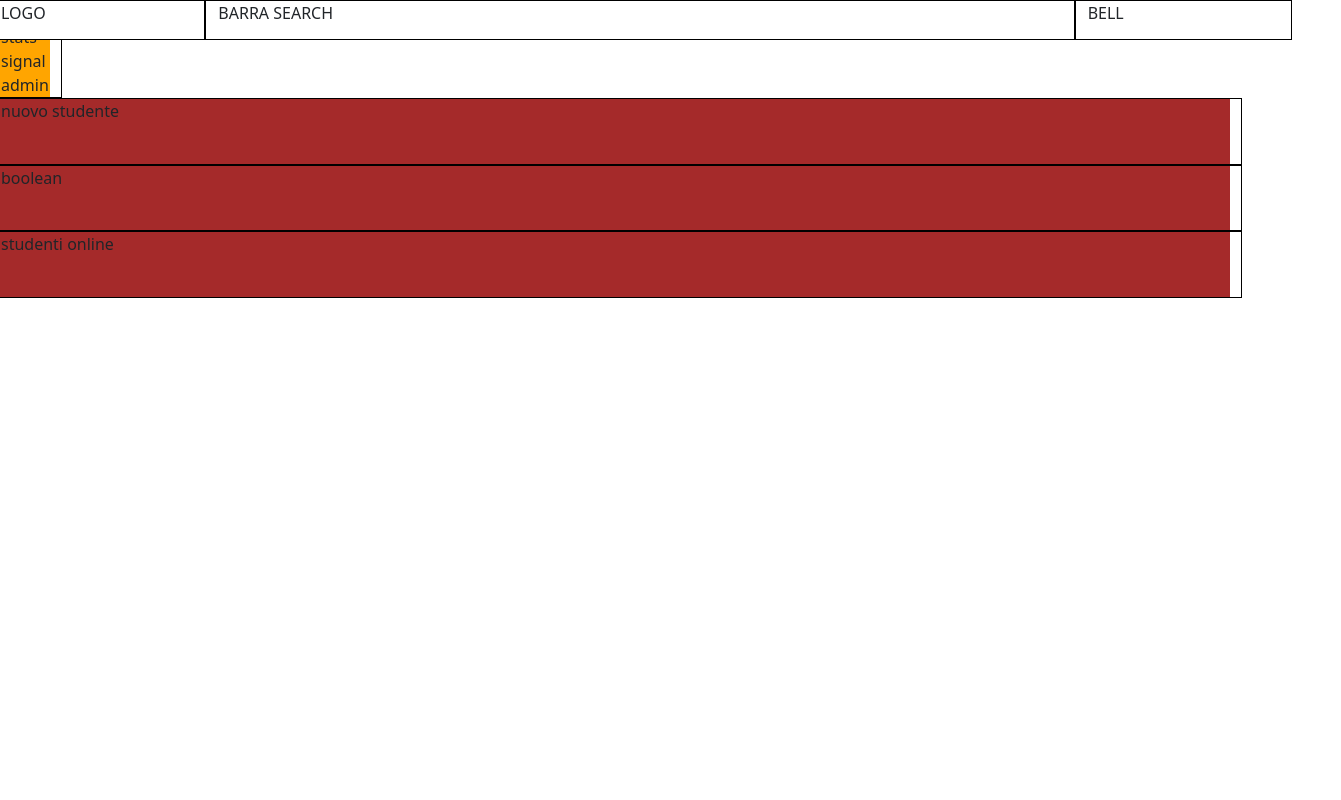
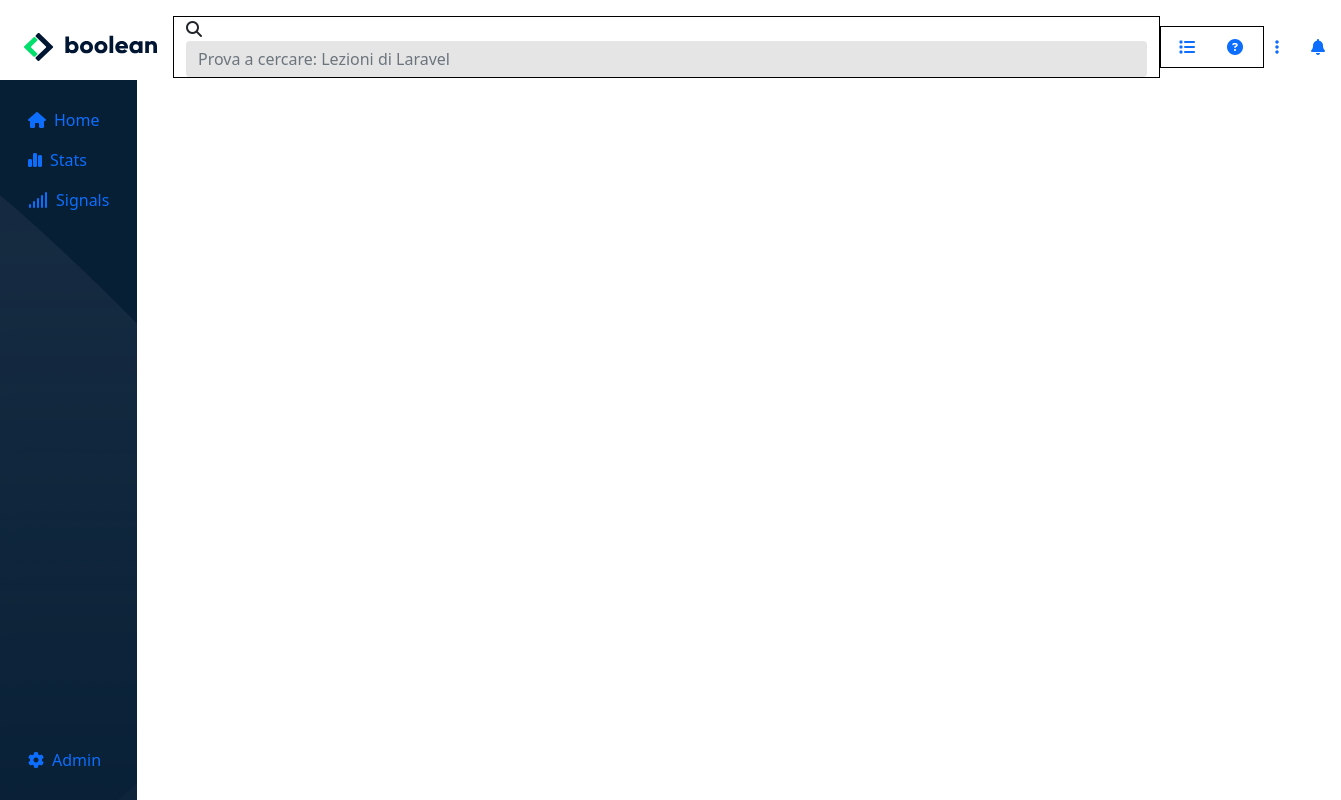
Before and after one commit to mirkettinho/html-css-bootstrap-dashboard, a plain HTML site: page index.html in a window 1280 px wide. Shown: the whole page, 1341 px wide, since content can reach past the window. Drawn offline with nearby package versions, Linux system fonts and the light colour scheme.

Commit message:
[add] header + sidebar

```diff
--- a/css/style.css
+++ b/css/style.css
@@ -1,49 +1,43 @@
 /* DEBUG */
 [class^="col"]{
-  /* background-color: red; */
   border: 1px solid black;
 }
 
-*{
-  padding: 0;
-  margin: 0;
-  box-sizing: border-box;
-}
+
 /* GENERAL */
-
-
-
-
 
 
 
 /* HEADER */
 header{
-  width: 100vw;
-  height: 40px;
-  background-color: white;
+  height: 80px;
 }
 
+header .logo{
+  width: 100%;
+  padding: 10px 0;
+}
 
+header .logo-small{
+  width: 100%;
+  max-height: 50px;
+}
 
-
-
+#search-bar{
+  background-color: #e5e5e5;
+}
 
 /* MAIN */
 main{
-  height: calc(100vh - 40px);
+  height: calc(100vh - 80px);
+  width: 100%;
+  overflow: hidden;
 }
 
-#vertical-navigation-bar{
-  /* height: calc(100vh - 40px); */
-  width: 50px;
-  background-color: orange;
+/* NAVBAR LEFT */
+.ps-navbar{
+  display: inline-block;
+  height: 100%;
+  background-image: url(../img/sidebar-bg.png);
+  background-color: #071f35;
 }
-
-
-#info-dashboard{
-  background-color: brown;
-  height: 200px;
-  width: 100vw;
-  width: calc(100vw - 50px);
-}
--- a/index.html
+++ b/index.html
@@ -21,69 +21,108 @@
 <body>
 
   <!-- HEADER -->
-  <header class="position-fixed">
-    <div class="row  h-100">
+  <header class="p-3">
+    <nav class="container-fluid">
+      <div class="row align-items-center">
 
-      <div class="col col-sm-2  col-lg-2">
-        LOGO
+        <!-- LOGO -->
+        <div class="d-none d-lg-block ps-2 col-auto me-1">
+          <a href="#">
+            <img class="logo" src="img/logo.svg" alt="logo boolean">
+          </a>
+        </div>
+
+        <!-- LOGO SMALL -->
+        <div class="d-block d-lg-none ps-1 col-auto">
+          <a href="#">
+            <img class="logo-small" src="img/mobile-logo.png" alt="logo boolean small">
+          </a>
+        </div>
+
+        <!-- SEARCH BAR -->
+        <div class="col">
+          <div class="search-group">
+            <span><i class="fa-solid fa-magnifying-glass"></i></span>
+            <input id="search-bar" type="search" class="form-control border-0 shadow-none my_bg-gray" placeholder="Prova a cercare: Lezioni di Laravel" aria-label="Search" aria-describedby="basic-addon1">
+          </div>
+        </div>
+
+
+        <div class="col-auto col-lg-1 d-flex justify-content-end justify-content-lg-between gx-1">
+          <a class="nav-link d-none d-lg-block" href="#">
+            <i class="fa-solid fa-list"></i>
+          </a>
+          <a class="nav-link d-none d-lg-block" href="#">
+            <i class="fa-solid fa-circle-question"></i>
+          </a>
+          <a class="nav-link d-none d-lg-block" href="#">
+            <i class="fa-solid fa-ellipsis-vertical"></i>
+          </a>
+
+
+        <!-- DROPDOWN -->
+          <div class="dropdown">
+            <a class="nav-link justify-content-end" href="#" data-bs-toggle="dropdown">
+              <i class="fa-solid fa-bell"></i>
+            </a>
+
+            <ul class="dropdown-menu">
+              <li><a class="dropdown-item" href="#">Profilo</a></li>
+              <li><a class="dropdown-item" href="#">Fatturazione</a></li>
+              <li><a class="dropdown-item" href="#">Logout</a></li>
+
+            </ul>
+          </div>
+        </div>
+
       </div>
-
-      <div class="col col-sm-9 col-lg-8">
-        BARRA SEARCH
-      </div>
-
-      <div class="col col-sm-1 col-lg-2">
-        BELL
-      </div>
-
-    </div>
-
+    </nav>
   </header>
 
   <!-- MAIN -->
-  <main>
-    <div class="d-flex">
-    <!-- VERTICAL NAV -->
-    <section id="vertical-navigation-bar" class="">
-      <div class="row h-100 ">
-        <div class="col d-flex flex-column justify-content-between">
+  <main class="d-flex">
 
-          <div class="ps-top-bar">
-            home
-            stats
-            signal
-          </div>
+    <!-- NAVBAR LEFT -->
+    <div class="ps-navbar text-white">
 
-          <div class="ps-bottom-bar">
-            admin
-          </div>
+      <!-- NAVBAR LEFT TOP -->
+      <div class="h-100 d-flex flex-column justify-content-between p-4">
+        <div class="link">
+          <a class="nav-link p-1 mb-2 d-flex align-items-center" href="#">
+            <i class="fa-solid fa-house me-2"></i> <span class="d-none d-lg-block">Home</span>
+          </a>
+          <a class="nav-link p-1 mb-2 d-flex align-items-center" href="#">
+            <i class="fa-solid fa-chart-simple me-2"></i></i> <span class="d-none d-lg-block">Stats</span>
+          </a>
+          <a class="nav-link p-1 mb-2 d-flex align-items-center" href="#">
+            <i class="fa-solid fa-signal me-2"></i> <span class="d-none d-lg-block">Signals</span>
+          </a>
+        </div>
 
+        <!-- NAVBAR LEFT BOTTOM -->
+        <div>
+          <a class="nav-link p-1 d-flex align-items-center" href="#">
+            <i class="fa-solid fa-gear me-2"></i> <span class="d-none d-lg-block">Admin</span>
+          </a>
         </div>
 
       </div>
-    </section>
     </div>
-    <!-- INFO DASHBOARD -->
-    <section id="info-dashboard" class="">
-      <div class="row h-100  flex-column ">
 
-        <div class="col">
-          nuovo studente
-        </div>
 
-        <div class="col">
-          boolean
-        </div>
+    <!-- CONTENT -->
+    <section id="content">
 
-        <div class="col">
-          studenti online
+      <!-- CONTENT TOP -->
+      <div id="content-top">
+        <div class="container-fluid">
+          <div class="row"></div>
         </div>
       </div>
     </section>
 
 
 
-
   </main>
 </body>
 </html>
```
